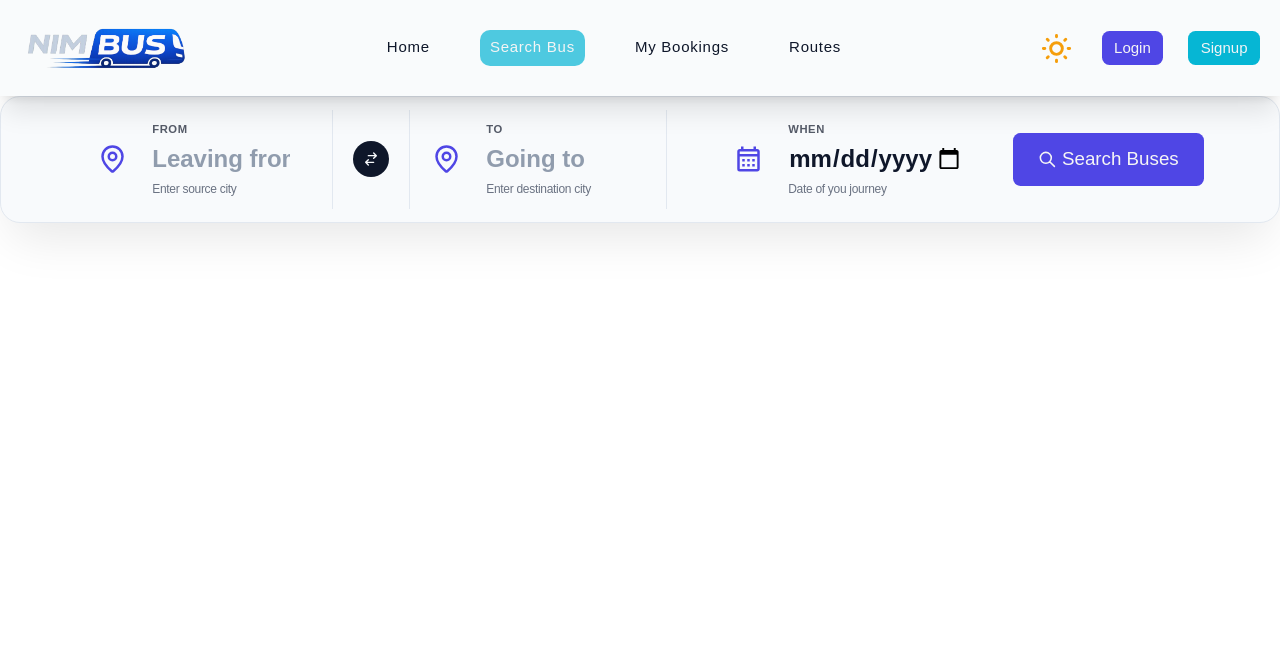
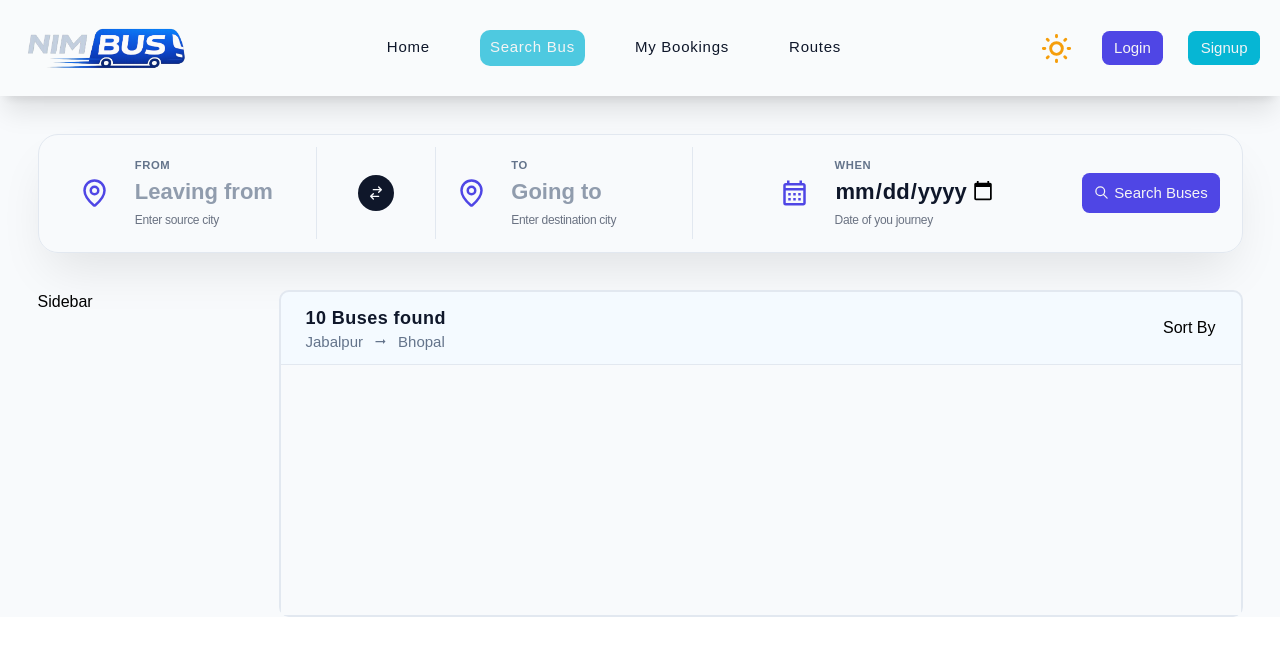
Before and after one commit to sudeshJha/bus-ticket-booking-system, a React (Vite) app: page /search_bus in a window 1280 px wide. Shown: the top 656 px of the page. Built offline with nearby package versions, Linux system fonts and the light colour scheme.

Commit message:
bus search info section

```diff
--- a/src/components/ui/AppLayout.jsx
+++ b/src/components/ui/AppLayout.jsx
@@ -5,7 +5,7 @@ import { Outlet } from "react-router-dom";
 
 const AppLayout = () => {
   return (
-    <div>
+    <div className="bg-background">
       <Navbar />
       <main className="mt-[12vh]">
         <Outlet />
--- a/src/components/ui/search/SearchBar.jsx
+++ b/src/components/ui/search/SearchBar.jsx
@@ -27,7 +27,7 @@ const SearchBar = () => {
 
   return (
     <form
-      className="flex items-center justify-center bg-background py-5 rounded-4xl shadow-2xl/10 border border-border gap-18"
+      className="flex items-center justify-evenly  py-5 rounded-4xl shadow-2xl/10 border border-border gap-18"
       onSubmit={handleSubmit}
     >
       <div className="border-r border-border">
@@ -75,8 +75,8 @@ const SearchBar = () => {
         />
       </SearchInput>
 
-      <Button size="medium" type="primary">
-        <span className="flex items-center gap-2 px-3 py-1">
+      <Button size="small" type="primary">
+        <span className="flex items-center gap-2 py-1">
           <HiOutlineSearch />
           Search Buses
         </span>
--- /dev/null
+++ b/src/components/ui/search/SearchInfo.jsx
@@ -0,0 +1,23 @@
+import React from "react";
+import { MdOutlineArrowRightAlt } from "react-icons/md";
+
+const SearchInfo = () => {
+  return (
+    <div className="flex justify-between items-center px-10 py-5 border-b border-b-border">
+      <div className="flex flex-col items-start justify-center">
+        <h3 className="text-text-primary font-semibold tracking-wide text-[1.8rem]">
+          10 Buses found
+        </h3>
+        <p className="flex items-center justify-center gap-4 text-text-secondary text-2xl ">
+          Jabalpur <MdOutlineArrowRightAlt /> Bhopal
+        </p>
+      </div>
+
+      <div>
+        <h3>Sort By</h3>
+      </div>
+    </div>
+  );
+};
+
+export default SearchInfo;
--- a/src/components/ui/search/SearchInput.jsx
+++ b/src/components/ui/search/SearchInput.jsx
@@ -14,20 +14,18 @@ const SearchInput = ({
   setValue,
 }) => {
   const { isDarkMode } = useDarkMode();
-  let mode = isDarkMode ? "dark" : "light";
+  const scheme = isDarkMode ? "scheme-dark" : "scheme-light";
 
   return (
-    <div
-      className={`flex items-center gap-4 px-8 py-4 rounded-xl w-[20vw] border ${value ? "border-secondary-hover" : "border-transparent"} `}
-    >
+    <div className={`flex items-center gap-4 px-8 py-4 rounded-xl w-[20vw] `}>
       <div className="flex items-center justify-center w-12 h-12 rounded-xl mr-6">
         {children}
       </div>
 
-      <div className="flex flex-col flex-1 ">
+      <div className="flex flex-col flex-1">
         <label
           className={
-            "text-lg font-semibold uppercase tracking-wider text-text-primary/70"
+            "text-lg font-semibold uppercase tracking-wider text-text-secondary"
           }
         >
           {heading}
@@ -39,7 +37,7 @@ const SearchInput = ({
           value={value}
           onChange={(e) => setValue(e.target.value)}
           min={type === "date" ? format(new Date(), "yyyy-MM-dd") : ""}
-          className={`mt-1 text-[2.4rem] font-semibold text-text-primary placeholder:text-text-secondary/70  outline-none border-b border-transparent  p-0 overflow-hidden w-full focus:border-b focus:border-primary scheme-${mode}
+          className={`text-[2.2rem] font-semibold text-text-primary placeholder:text-text-secondary/70  outline-none border-b border-transparent  p-0 overflow-hidden w-full focus:border-b focus:border-primary ${scheme}
       `}
         />
 
--- /dev/null
+++ b/src/components/ui/search/SearchList.jsx
@@ -0,0 +1,7 @@
+import React from "react";
+
+const SearchList = () => {
+  return <div className="h-100 bg-background "></div>;
+};
+
+export default SearchList;
--- /dev/null
+++ b/src/components/ui/search/Sidebar.jsx
@@ -0,0 +1,7 @@
+import React from "react";
+
+const Sidebar = () => {
+  return <div>Sidebar</div>;
+};
+
+export default Sidebar;
--- a/src/pages/SearchBus.jsx
+++ b/src/pages/SearchBus.jsx
@@ -1,10 +1,21 @@
 import React from "react";
 import SearchBar from "../components/ui/search/SearchBar";
+import Sidebar from "../components/ui/search/Sidebar";
+import SearchInfo from "../components/ui/search/SearchInfo";
+import SearchList from "../components/ui/search/SearchList";
 
 const SearchBus = () => {
   return (
-    <div>
+    <div className="pt-15 px-15">
       <SearchBar />
+
+      <main className=" mt-15 grid grid-cols-[1fr_4fr]">
+        <Sidebar />
+        <div className="bg-surface-dark border-2 border-border rounded-2xl">
+          <SearchInfo />
+          <SearchList />
+        </div>
+      </main>
     </div>
   );
 };
```
